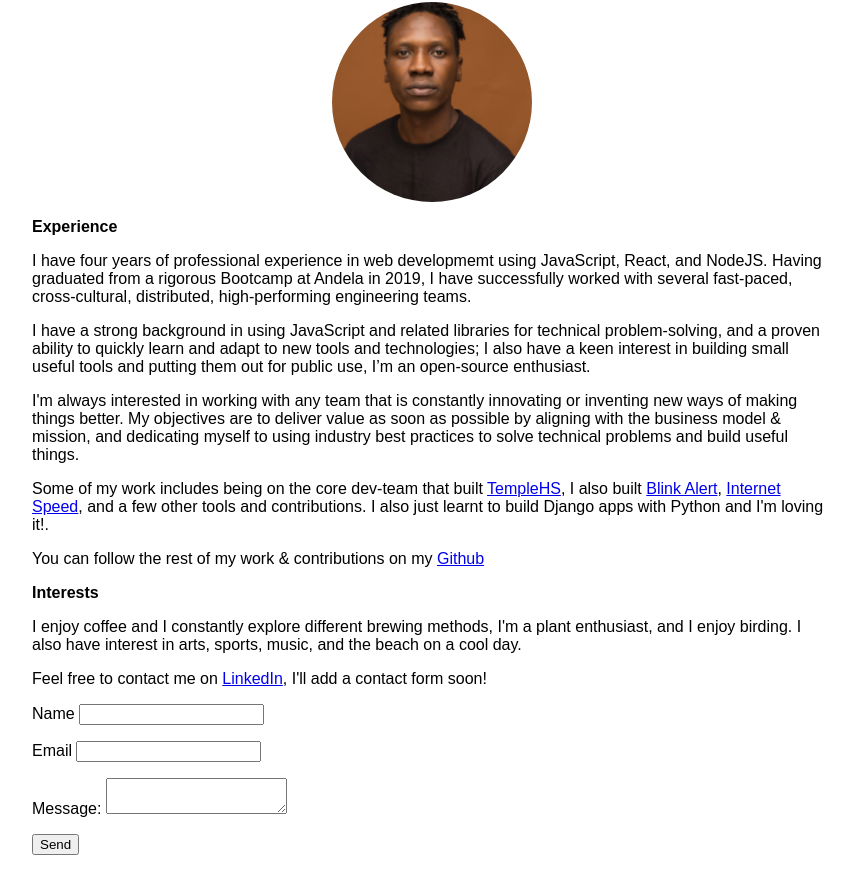
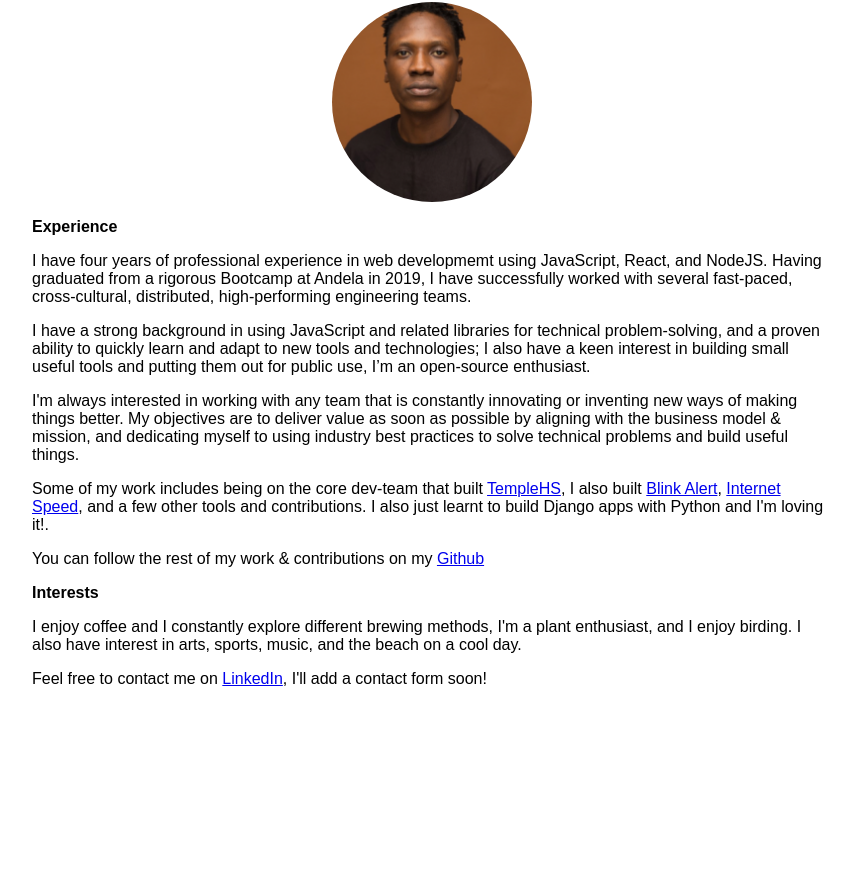
Before and after one commit to obayomi96/my-personal-website, a Gatsby site: page /about in a window 1280 px wide. Shown: the part 174-1045 px from the top of the page, without its empty margins (208-1062 px from the left). After the commit the page ends 878 px from the top, so only its background shows below. Built offline with nearby package versions, Linux system fonts and the light colour scheme; Gatsby itself is replaced by a stand-in of ours.

Commit message:
rm netlify forms

```diff
--- a/src/pages/about.js
+++ b/src/pages/about.js
@@ -89,35 +89,6 @@ const AboutPage = () => {
           </a>
           , I'll add a contact form soon!{" "}
         </p>
-        <div>
-          <form name="contact" netlify netlify-honeypot="bot-field" hidden>
-            <input type="text" name="name" />
-            <input type="email" name="email" />
-            <textarea name="message"></textarea>
-          </form>
-          <form name="contact" method="POST" netlify>
-            <input type="hidden" name="form-name" value="contact" />
-            <p>
-              <label>
-                Name <input type="text" name="name" />
-              </label>
-            </p>
-            <p>
-              <label>
-                Email <input type="email" name="email" />
-              </label>
-            </p>
-
-            <p>
-              <label>
-                Message: <textarea rows={2} name="message"></textarea>
-              </label>
-            </p>
-            <p>
-              <button type="submit">Send</button>
-            </p>
-          </form>
-        </div>
       </div>
     </Layout>
   );
```
